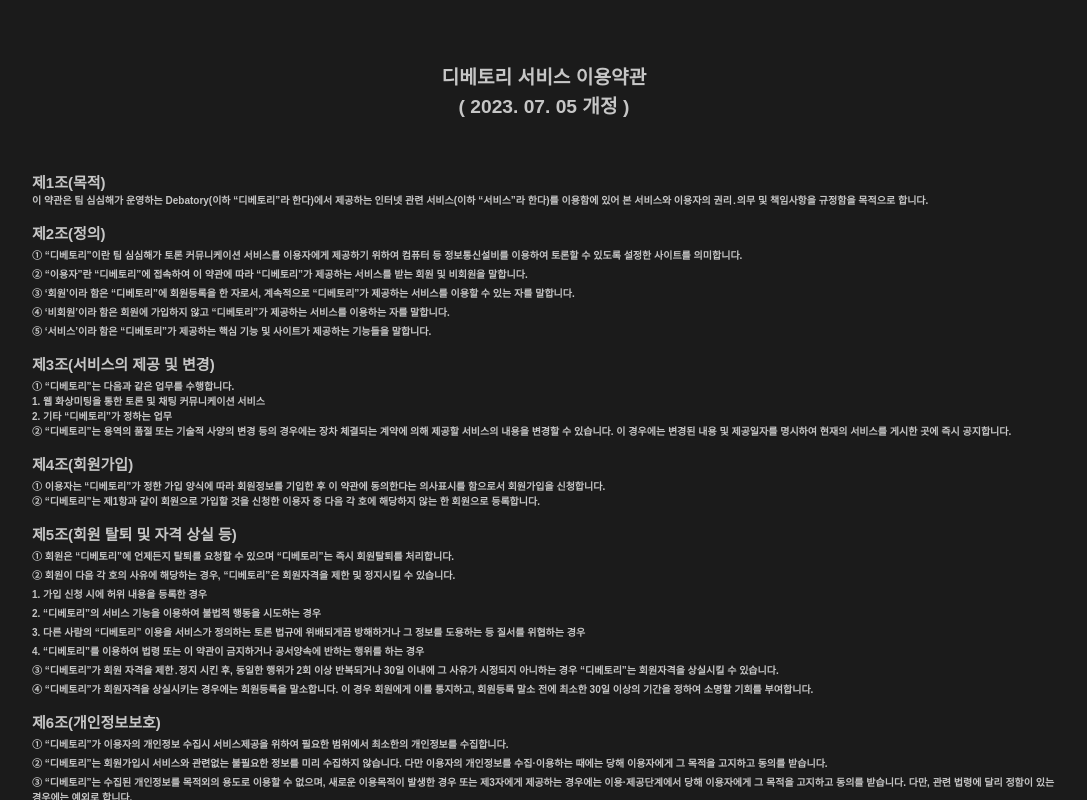
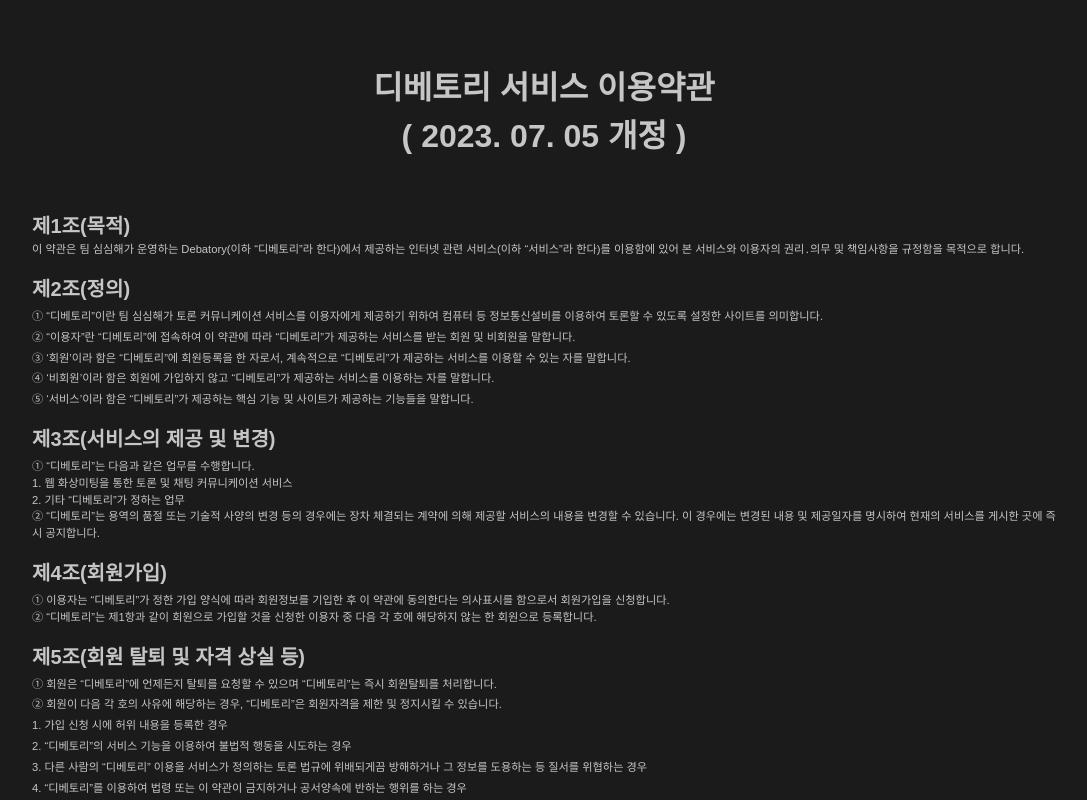
Before and after one commit to jihyun29/test23, a React (Create React App) app: page /tos in a window 1280 px wide. Shown: the whole page, without its empty margins (96-1183 px from the left). Built offline with nearby package versions, Linux system fonts and the light colour scheme; no server answers.

Commit message:
디자인 변경 1. 이용약관 홈 버튼 디자인 변경 2. 텍스트 크기 변경

```diff
--- a/src/pages/TermsOfUse.jsx
+++ b/src/pages/TermsOfUse.jsx
@@ -9,22 +9,15 @@ function TermsOfUse() {
   };
   return (
     <div className="relative w-[100vw] h-[100vh] bg-[#1B1B1B] overflow-x-hidden overflow-y-auto">
-      <button
-        onClick={goBackBtnClickHandler}
-        className="absolute bottom-[-70%] left-[10%] text-gray-400 text-[2vh]"
-      >
-        &lt; Go to Homepage
-      </button>
-      <div className="absolute"></div>
-      <div className="w-[80%] mt-[5%] ml-[10%]">
-        <div className="text-[#C6C6C6] font-bold ">
-          <div className="text-[2.4vmin] text-center mb-[5%]">
+      <div className="w-[80%] mt-[5%] mx-auto">
+        <div className="text-[#C6C6C6]">
+          <div className="text-[4vmin] font-bold text-center mb-[5%]">
             <h1>디베토리 서비스 이용약관</h1>
             <h1> ( 2023. 07. 05 개정 ) </h1>
           </div>
-          <div className="flex flex-col gap-[2vh]">
+          <div className="flex flex-col gap-[2vh] text-[1.4vmin]">
             <div>
-              <h2 className="text-2xl font-bold">제1조(목적) </h2>
+              <h2 className="text-[2.5vmin] font-bold">제1조(목적)</h2>
               <p>
                 이 약관은 팀 심심해가 운영하는 Debatory(이하 “디베토리”라
                 한다)에서 제공하는 인터넷 관련 서비스(이하 “서비스”라 한다)를
@@ -33,7 +26,7 @@ function TermsOfUse() {
               </p>
             </div>
             <div className="flex flex-col gap-[0.5vh]">
-              <h2 className="text-2xl font-bold">제2조(정의)</h2>
+              <h2 className="text-[2.5vmin] font-bold">제2조(정의)</h2>
               <p>
                 ① “디베토리”이란 팀 심심해가 토론 커뮤니케이션 서비스를
                 이용자에게 제공하기 위하여 컴퓨터 등 정보통신설비를 이용하여
@@ -57,7 +50,7 @@ function TermsOfUse() {
               </p>
             </div>
             <div className="flex flex-col gap-[0.5vh]">
-              <h2 className="text-2xl font-bold">
+              <h2 className="text-[2.5vmin] font-bold">
                 제3조(서비스의 제공 및 변경)
               </h2>
               <p>
@@ -73,7 +66,7 @@ function TermsOfUse() {
               </p>
             </div>
             <div className="flex flex-col gap-[0.5vh]">
-              <h2 className="text-2xl font-bold">제4조(회원가입)</h2>
+              <h2 className="text-[2.5vmin] font-bold">제4조(회원가입)</h2>
               <p>
                 ① 이용자는 “디베토리”가 정한 가입 양식에 따라 회원정보를 기입한
                 후 이 약관에 동의한다는 의사표시를 함으로서 회원가입을
@@ -85,7 +78,7 @@ function TermsOfUse() {
               </p>
             </div>
             <div className="flex flex-col gap-[0.5vh]">
-              <h2 className="text-2xl font-bold">
+              <h2 className="text-[2.5vmin] font-bold">
                 제5조(회원 탈퇴 및 자격 상실 등)
               </h2>
               <p>
@@ -121,7 +114,7 @@ function TermsOfUse() {
               </p>
             </div>
             <div className="flex flex-col gap-[0.5vh]">
-              <h2 className="text-2xl font-bold">제6조(개인정보보호)</h2>
+              <h2 className="text-[2.5vmin] font-bold">제6조(개인정보보호)</h2>
               <p>
                 ① “디베토리”가 이용자의 개인정보 수집시 서비스제공을 위하여
                 필요한 범위에서 최소한의 개인정보를 수집합니다.
@@ -164,7 +157,9 @@ function TermsOfUse() {
               </p>
             </div>
             <div className="flex flex-col gap-[0.5vh]">
-              <h2 className="text-2xl font-bold">제7조(“디베토리”의 의무)</h2>
+              <h2 className="text-[2.5vmin] font-bold">
+                제7조(“디베토리”의 의무)
+              </h2>
               <p>
                 ① “디베토리”는 법령과 이 약관이 금지하거나 공서양속에 반하는
                 행위를 하지 않으며 이 약관이 정하는 바에 따라 지속적이고,
@@ -180,7 +175,7 @@ function TermsOfUse() {
               </p>
             </div>
             <div className="flex flex-col gap-[0.5vh]">
-              <h2 className="text-2xl font-bold">
+              <h2 className="text-[2.5vmin] font-bold">
                 제8조(회원의 ID 및 비밀번호에 대한 의무)
               </h2>
               <p>
@@ -198,7 +193,7 @@ function TermsOfUse() {
               </p>
             </div>
             <div className="flex flex-col gap-[0.5vh]">
-              <h2 className="text-2xl font-bold">제9조(이용자의 의무)</h2>
+              <h2 className="text-[2.5vmin] font-bold">제9조(이용자의 의무)</h2>
               <p>이용자는 다음 행위를 하여서는 안 됩니다.</p>
               <p> 1. 신청 또는 변경시 허위 내용의 등록</p>
               <p>2. 타인의 정보 도용</p>
@@ -220,7 +215,7 @@ function TermsOfUse() {
               </p>
             </div>
             <div className="flex flex-col gap-[0.5vh]">
-              <h2 className="text-2xl font-bold">
+              <h2 className="text-[2.5vmin] font-bold">
                 제10조(저작권의 귀속 및 이용제한)
               </h2>
               <p>
@@ -239,7 +234,7 @@ function TermsOfUse() {
               </p>
             </div>
             <div className="flex flex-col gap-[0.5vh]">
-              <h2 className="text-2xl font-bold">제11조(분쟁해결)</h2>
+              <h2 className="text-[2.5vmin] font-bold">제11조(분쟁해결)</h2>
               <p>
                 ① “디베토리”는 이용자로부터 제출되는 불만사항 및 의견은
                 우선적으로 그 사항을 처리합니다. 다만, 신속한 처리가 곤란한
@@ -251,7 +246,15 @@ function TermsOfUse() {
                 의뢰하는 분쟁조정기관의 조정에 따를 수 있습니다.
               </p>
             </div>
-            <icon.teamlogo className="w-[20vh] h-[10vh] ml-[80%] mt-[5%] mb-[5%]" />
+            <div className="flex justify-between items-center w-full h-fit mt-[5%] mb-[5%]">
+              <button
+                onClick={goBackBtnClickHandler}
+                className="text-gray-400 text-[3vmin]"
+              >
+                &lt; Go to Homepage
+              </button>
+              <icon.teamlogo className="w-[35vmin] h-fit" />
+            </div>
           </div>
         </div>
       </div>
```
